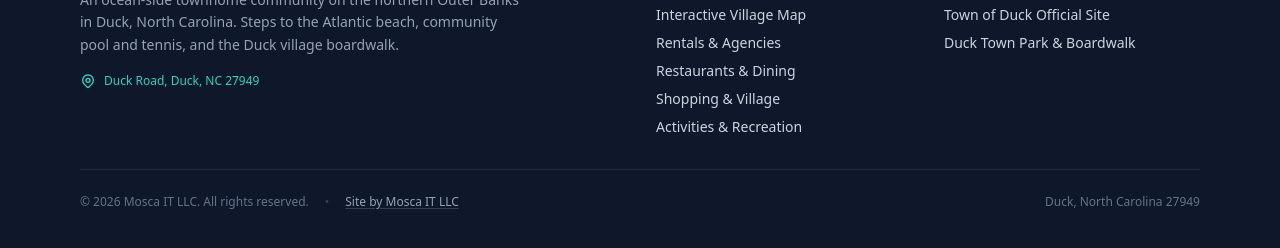
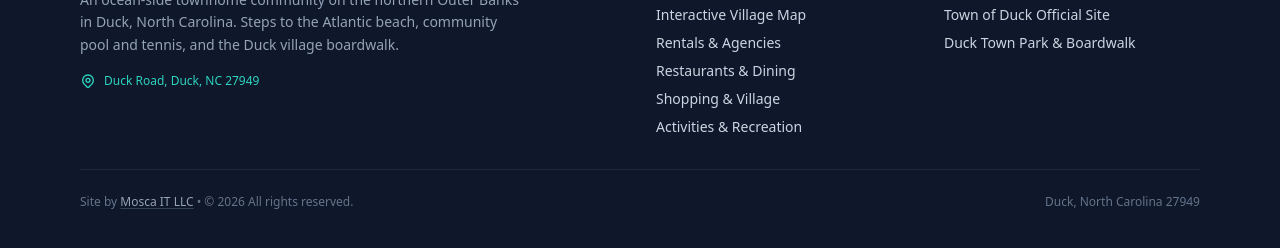
Before and after one commit to georgetownsands/georgetownsands.github.io, an Astro site: page / in a window 1280 px wide. Shown: the part 2252-2500 px from the top of the page. Built offline with nearby package versions, Linux system fonts and the light colour scheme; Astro itself is replaced by a stand-in of ours.

Commit message:
Update footer attribution to Site by Mosca IT LLC • © All rights reserved

```diff
--- a/src/layouts/Layout.astro
+++ b/src/layouts/Layout.astro
@@ -131,20 +131,16 @@ const currentYear = new Date().getFullYear();
         </div>
 
         <div class="border-t border-slate-800 mt-8 pt-6 flex flex-col sm:flex-row justify-between items-center text-xs text-slate-500 gap-4">
-          <div class="flex flex-col sm:flex-row items-center gap-2 sm:gap-4 text-center sm:text-left">
-            <p>© {currentYear} Mosca IT LLC. All rights reserved.</p>
-            <span class="hidden sm:inline text-slate-700">•</span>
           <p>
+            Site by{" "}
             <a
               href="https://moscait.com"
               target="_blank"
               rel="noopener noreferrer"
               class="text-slate-400 hover:text-white transition-colors underline decoration-slate-700 underline-offset-2"
-              >
-                Site by Mosca IT LLC
-              </a>
+            >Mosca IT LLC</a>{" "}
+            • © {currentYear} All rights reserved.
           </p>
-          </div>
           <p>Duck, North Carolina 27949</p>
         </div>
       </div>
```
Lines whose indentation alone changed are shown as unchanged.
